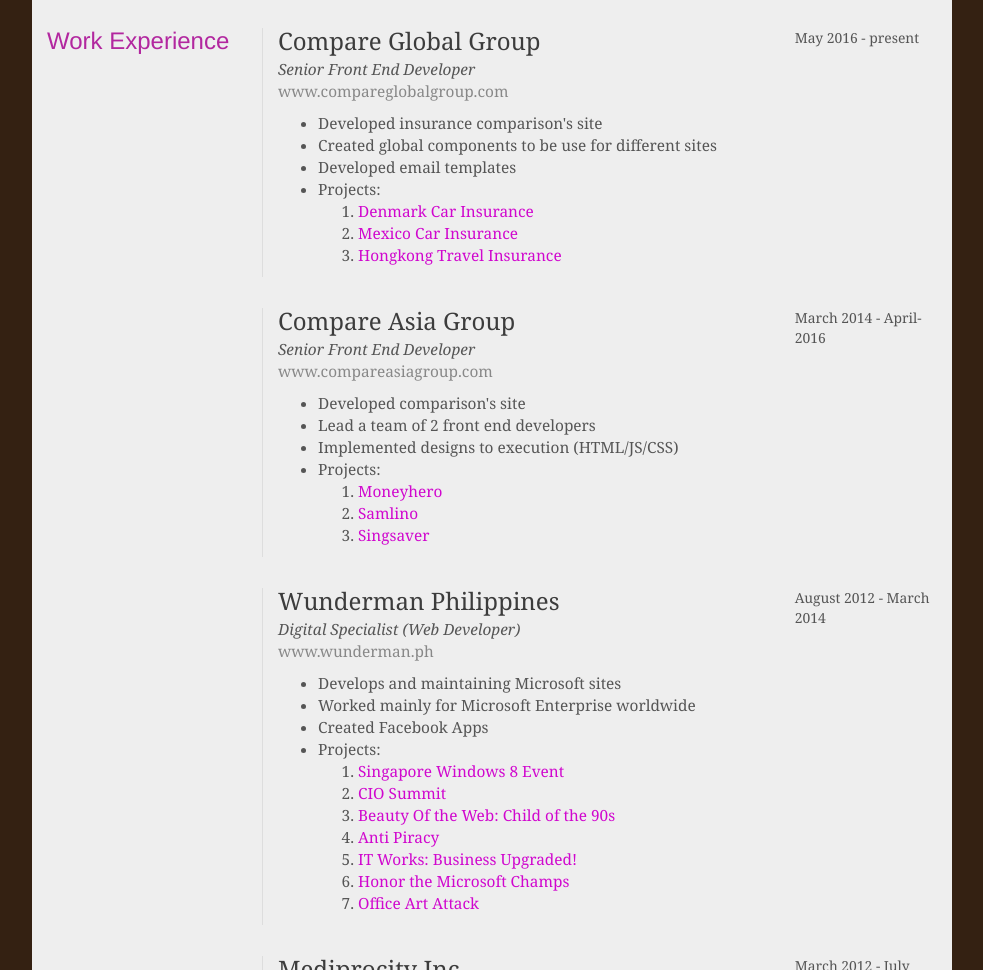
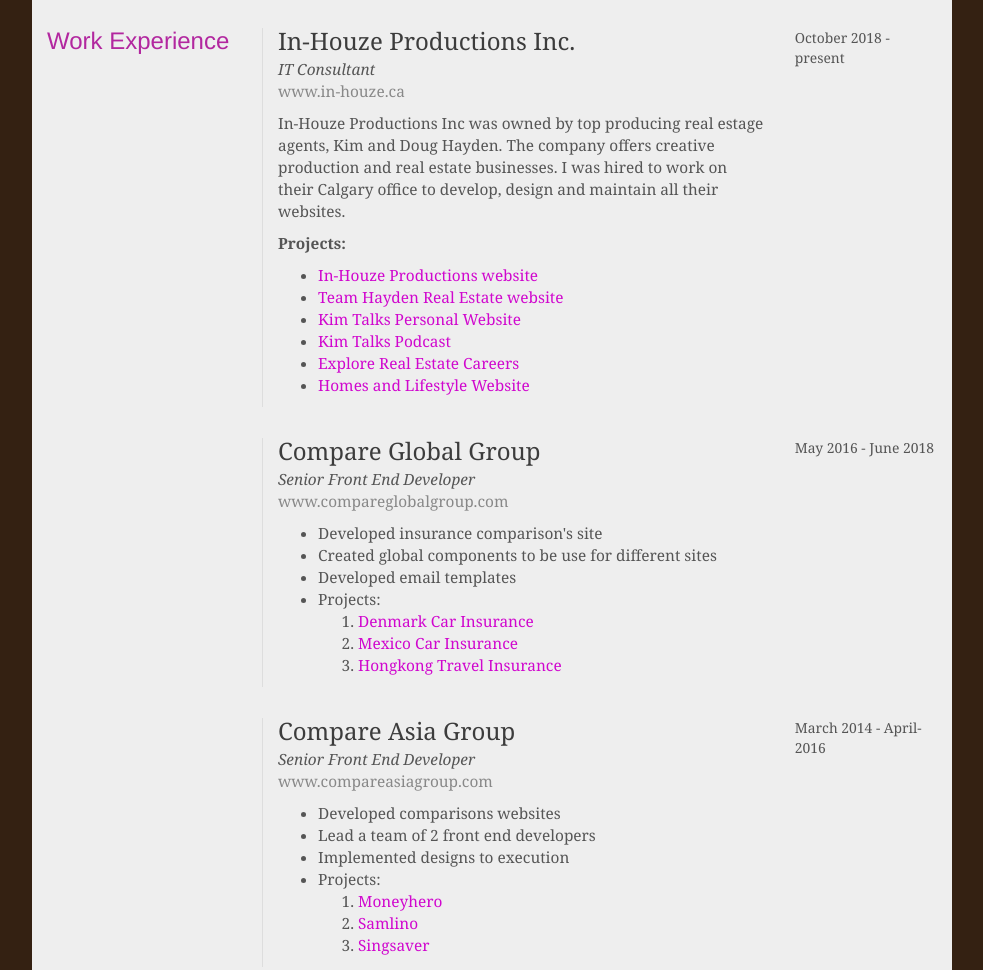
Before and after one commit to ghietugade/ghietugade.github.io, a plain HTML site: page resume.html in a window 1280 px wide. Shown: the part 1220-2190 px from the top of the page, without its empty margins (148-1131 px from the left). Drawn offline with nearby package versions, Linux system fonts and the light colour scheme; files whose address does not match are found by name.

Commit message:
Content Updates

```diff
--- a/resume.html
+++ b/resume.html
@@ -68,10 +68,10 @@
                 </div>
                 <div class="col-md-4">
                     <ul class="cv-contacts">
-                      <li><i class="fa fa-home fa-lg"></i>Causeway Bay, Hongkong</li>
+                      <li><i class="fa fa-home fa-lg"></i>Calgary, Canada</li>
                       <li><i class="fa fa-envelope"></i><a href="mailto:anj.tugade@gmail.com">Send me an email!</a></li>
                       <li><i class="fa fa-skype fa-lg"></i><a href="skype:angietugade?chat">angietugade</a></li>
-                      <li><i class="fa fa-globe fa-lg"></i><a href="http://angietugade.info">http://angietugade.info</a></li>
+                      <li><i class="fa fa-globe fa-lg"></i><a href="https://angietugade.com">http://angietugade.com</a></li>
                     </ul>
                 </div>
             </div>
@@ -173,9 +173,32 @@
                 <div class="col-md-9">
                     <div class="row cv-work-item">
                         <div class="col-md-9">
+                            <h3 class="cv-company">In-Houze Productions Inc.</h3>
+                            <p class="cv-position">IT Consultant</p>
+                            <p class="visible-sm visible-xs cv-date-xs cv-date-xs">October 2018 - present</p>
+                            <p class="cv-website"><a href="https://in-houze.ca/" targe="_blank">www.in-houze.ca</a></p>
+                            <div class="cv-job-details">
+                                <p>In-Houze Productions Inc was owned by top producing real estage agents, Kim and Doug Hayden. The company offers creative production and real estate businesses. I was hired to work on their Calgary office to develop, design and maintain  all their websites.</p>
+                                <p><strong>Projects:</strong></p>
+                                <ul>
+                                    <li><a href="https://in-houze.ca/" target="_blank" style="color: #D007CE;">In-Houze Productions website</a></li>
+                                    <li><a href="https://teamhayden.ca/" target="_blank" style="color: #D007CE;">Team Hayden Real Estate website</a></li>
+                                    <li><a href="https://kimtalks.ca/" target="_blank" style="color: #D007CE;">Kim Talks Personal Website</a></li>
+                                    <li><a href="http://podcast.kimtalks.ca/" target="_blank" style="color: #D007CE;">Kim Talks Podcast</a></li>
+                                    <li><a href="http://explorerecareers.com/" target="_blank" style="color: #D007CE;">Explore Real Estate Careers</a></li>
+                                    <li><a href="https://homesandlifestyles.ca/" target="_blank" style="color: #D007CE;">Homes and Lifestyle Website</a></li>
+                                </ul>
+                            </div>
+                        </div>
+                        <div class="col-md-3 cv-date visible-md visible-lg">
+                            <p>October 2018 - present</p>
+                        </div>
+                    </div>
+                    <div class="row cv-work-item">
+                        <div class="col-md-9">
                             <h3 class="cv-company">Compare Global Group</h3>
                             <p class="cv-position">Senior Front End Developer</p>
-                            <p class="visible-sm visible-xs cv-date-xs cv-date-xs">May 2016 - present</p>
+                            <p class="visible-sm visible-xs cv-date-xs cv-date-xs">May 2016 - June 2018</p>
                             <p class="cv-website"><a href="http://compareglobalgroup.com/" targe="_blank">www.compareglobalgroup.com</a></p>
                             <div class="cv-job-details">
                                 <ul>
@@ -193,7 +216,7 @@
                             </div>
                         </div>
                         <div class="col-md-3 cv-date visible-md visible-lg">
-                            <p>May 2016 - present</p>
+                            <p>May 2016 - June 2018</p>
                         </div>
                     </div>
                     <div class="row cv-work-item">
@@ -204,9 +227,9 @@
                             <p class="cv-website"><a href="http://www.compareasiagroup.com" targe="_blank">www.compareasiagroup.com</a></p>
                             <div class="cv-job-details">
                                 <ul>
-                                    <li>Developed comparison's site</li>
+                                    <li>Developed comparisons websites</li>
                                     <li>Lead a team of 2 front end developers</li>
-                                    <li>Implemented designs to execution (HTML/JS/CSS)</li>
+                                    <li>Implemented designs to execution</li>
                                     <li>Projects:
                                         <ol>
                                             <li><a href="http://www.moneyhero.hk/" target="_blank" style="color: #D007CE;">Moneyhero</a></li>
@@ -229,8 +252,8 @@
                             <p class="cv-website"><a href="http://wunderman.ph" targe="_blank">www.wunderman.ph</a></p>
                             <div class="cv-job-details">
                                 <ul>
-                                    <li>Develops and maintaining Microsoft sites</li>
-                                    <li>Worked mainly for Microsoft Enterprise worldwide</li>
+                                    <li>Developed and maintained Microsoft Asia Pacific websites</li>
+                                    <li>Worked for Microsoft Enterprise worldwide</li>
                                     <li>Created Facebook Apps</li>
                                     <li>Projects:
                                         <ol>
```
Also changed, not shown: index.html (+2 -2 lines), test/index.html (+1 -1 lines), test/src/js/script.js (+1 -1 lines), test/src/sass/style.scss (+1 -1 lines), test/dist/css/style.css.
